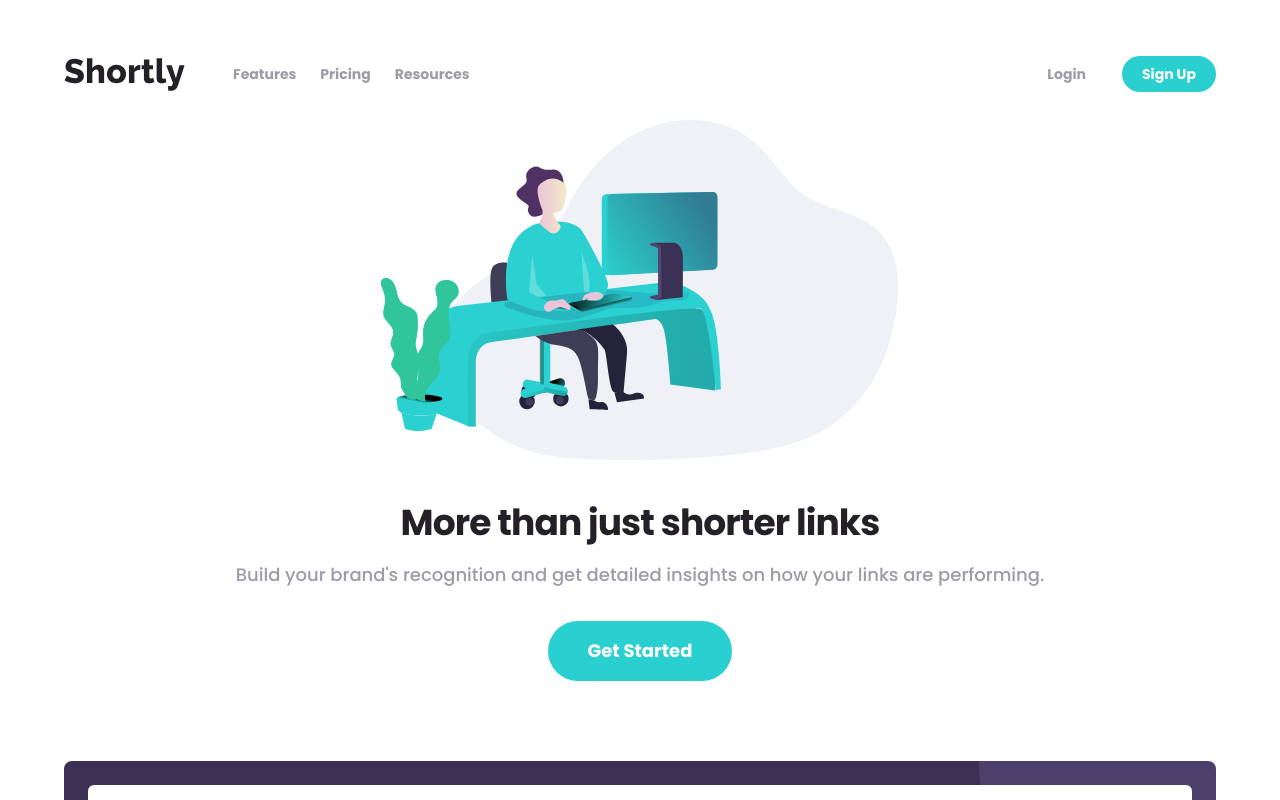
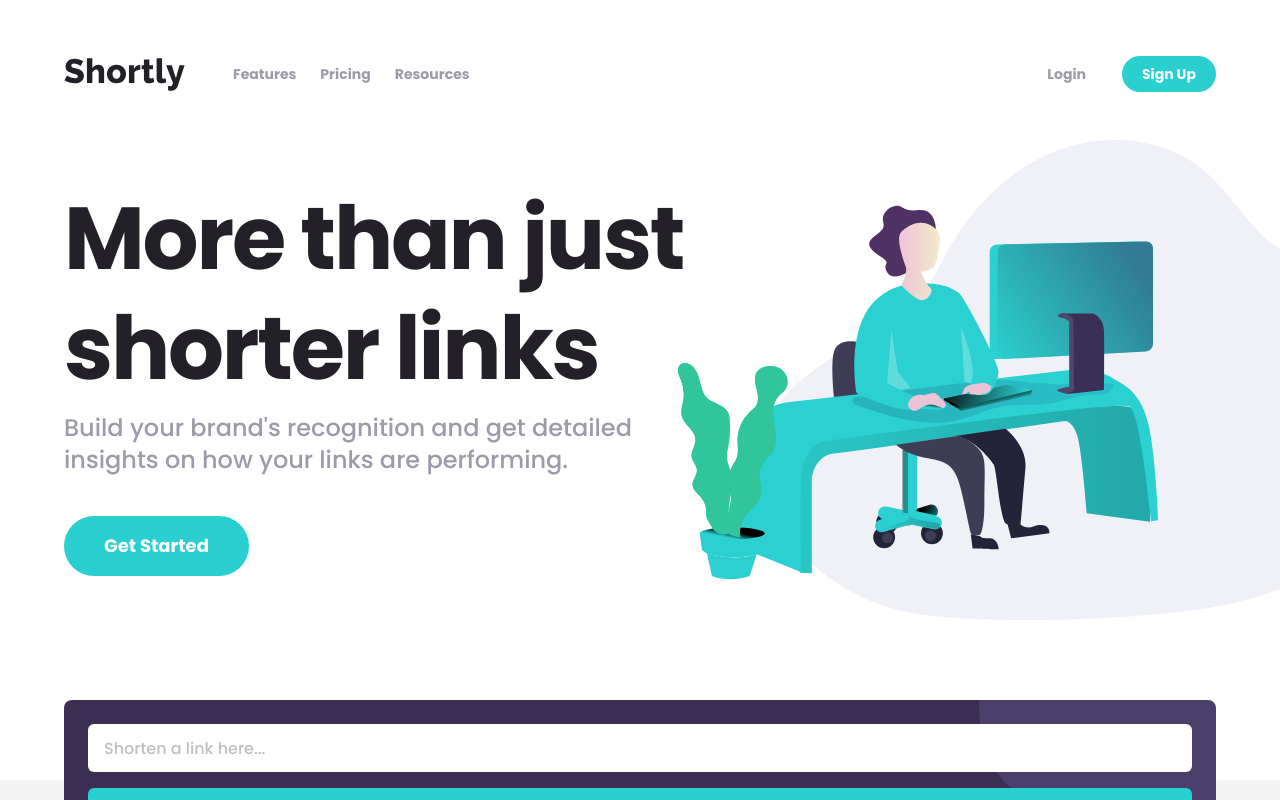
Before and after one commit to danaYatsuta/frontend-mentor-url-shortening-api, a Vue app: page / in a window 1280 px wide. Shown: the top 800 px of the page. Built offline with nearby package versions, Linux system fonts and the light colour scheme.

Commit message:
Desktop hero

```diff
--- a/src/components/TheHeader.vue
+++ b/src/components/TheHeader.vue
@@ -15,7 +15,7 @@ export default {
 </script>
 
 <template>
-  <header class="mx-6 pb-7 pt-10 md:pt-14">
+  <header class="mx-6 pb-7 pt-10 md:pt-14 md:pb-12">
     <nav class="mx-auto flex w-full max-w-6xl items-center justify-between">
       <div class="flex gap-12">
         <a href="#"><ShortlyLogo class="fill-very-dark-violet" /></a>
--- a/src/components/TheHero.vue
+++ b/src/components/TheHero.vue
@@ -11,21 +11,24 @@ export default {
 </script>
 
 <template>
-  <section class="overflow-hidden">
-    <div class="mx-auto w-fit">
-      <IllustrationWorking class="mx-6 h-[340px]" />
+  <div class="relative overflow-hidden lg:px-6">
+    <section class="mx-auto max-w-6xl items-center lg:flex lg:h-[480px]">
+      <div class="-right-32 mx-auto w-fit lg:absolute">
+        <IllustrationWorking class="mx-6 h-[340px] lg:mx-0 lg:h-[480px]" />
       </div>
-
-    <div class="flex flex-col items-center px-4 text-center">
-      <h1 class="mt-10 text-4xl font-bold leading-tight tracking-tight text-very-dark-violet">
+      <div
+        class="flex flex-col items-center px-4 text-center lg:w-3/5 lg:items-start lg:px-0 lg:text-start"
+      >
+        <h1
+          class="mt-10 text-4xl font-bold leading-tight tracking-tight text-very-dark-violet lg:mt-0 lg:text-[5.5rem] lg:leading-tight"
+        >
           More than just shorter links
         </h1>
-
-      <p class="mt-4">
+        <p class="mt-4 w-5/6 lg:mt-2 lg:text-2xl">
           Build your brand's recognition and get detailed insights on how your links are performing.
         </p>
-
-      <AppButton class="mt-8">Get Started</AppButton>
+        <AppButton class="mt-8 lg:mt-10">Get Started</AppButton>
       </div>
     </section>
+  </div>
 </template>
```
Lines whose indentation alone changed are shown as unchanged.
